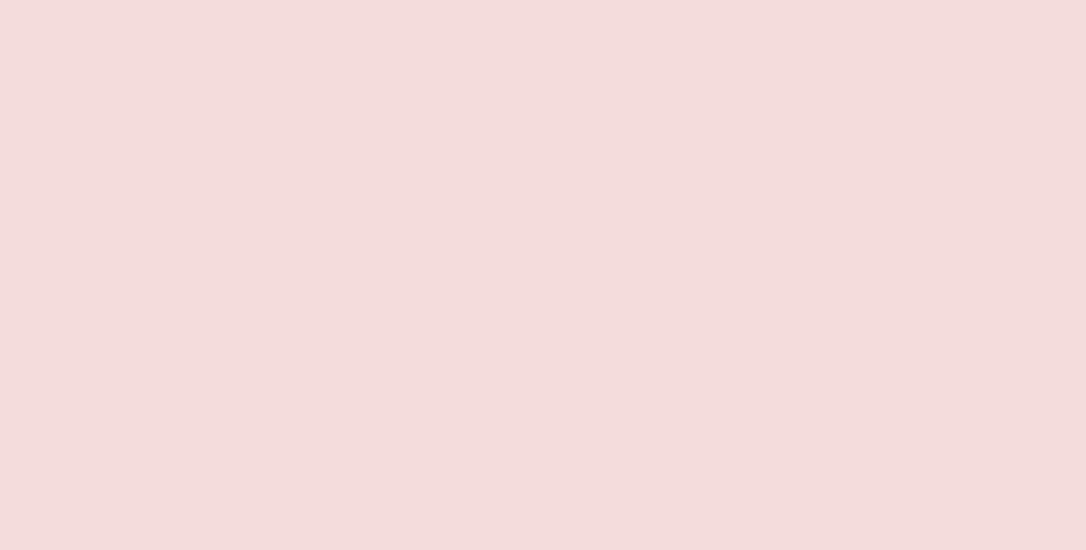
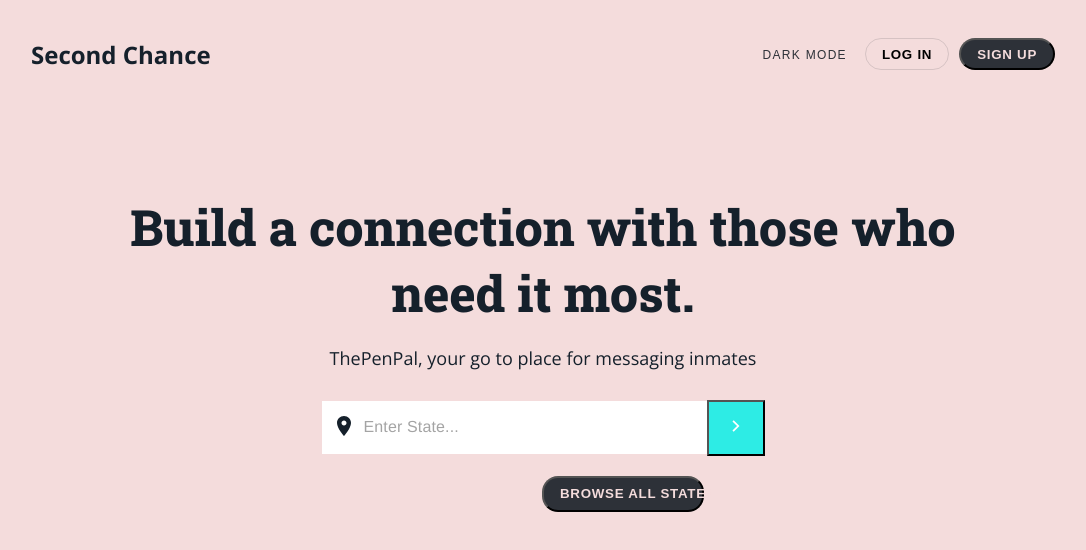
Before and after one commit to ZacharyCWilliams/secondchance, a React (Create React App) app in the folder client/: page /enter/app in a window 1280 px wide. Shown: the top 550 px of the page, without its empty margins (97-1183 px from the left). Built offline with nearby package versions, Linux system fonts and the light colour scheme; a web font is replaced by a local one.

Commit message:
create enter app page

```diff
--- a/client/src/App.js
+++ b/client/src/App.js
@@ -1,6 +1,7 @@
 import React, { Component } from 'react';
 import HomePage from "./containers/HomePage";
 import './App.css';
+import EnterApp from './components/EnterSite/EnterApp'
 import BrowseProfiles from "./components/BrowseProfiles";
 import Inmate from './components/Profiles/Inmate'
 import CitizenForm from './components/Profiles/CitizenForm'
@@ -40,6 +41,9 @@ class App extends Component {
             <Route exact path="/enter">
               <EnterSite />
             </Route>
+            <Route exact path="/enter/app">
+              <EnterApp />
+            </Route>
           </Switch>
       </div>
     );
--- /dev/null
+++ b/client/src/components/EnterSite/EnterApp.jsx
@@ -0,0 +1,98 @@
+import React, { Component, useEffect, useState } from "react";
+import HomeMainCSS from "../../styles/Home/HomeMainSection.css";
+import LocationOnIcon from "@material-ui/icons/LocationOn";
+import ArrowForwardIosIcon from "@material-ui/icons/ArrowForwardIos";
+import Modal from '../../components/Modal'
+
+class EnterApp extends Component {
+  constructor(props) {
+    super(props);
+    this.state = {
+      showSignUp: false,
+      showLogIn: false
+    };
+  }
+
+  handleLogIn = () => {
+    console.log("log in handled");
+  }
+
+  handleExitClick = () => {
+    const { showSignUp } = this.state;
+    this.setState({ showSignUp: !showSignUp });
+  }
+
+  handleSignUp = () => {
+    console.log("sign up");
+    const { showSignUp } = this.state;
+    this.setState({ showSignUp: !showSignUp });
+    console.log(this.state)
+  }
+
+  render() {
+
+    const { showSignUp } = this.state;
+    return (
+      <div>
+        <div className="enter-app-nav-container">
+          <section className="enter-app-nav-bar">
+            <h2 className="enter-app-h2">Second Chance</h2>
+
+            <div className="enter-app-button-container">
+              <button className="enter-app-button enter-app-mode">
+                Dark Mode
+              </button>
+              <button className="enter-app-button enter-app-login">
+                LOG IN
+              </button>
+              <button
+                onClick={this.handleSignUp}
+                className="enter-app-button enter-app-signup"
+              >
+                SIGN UP
+              </button>
+            </div>
+          </section>
+        </div>
+        <section className="home-text-section">
+          {showSignUp ? <Modal onClick={this.handleExitClick} /> : <></>}
+          <h1 className="home-h1">
+            Build a connection with those who need it most.
+          </h1>
+          <p className="home-p">
+            ThePenPal, your go to place for messaging inmates
+          </p>
+          <form className="home-form">
+            <div className="search-container">
+              <div className="location-icon">
+                <LocationOnIcon />
+              </div>
+              <div>
+                <input
+                  onClick={this.handleSignUp}
+                  placeholder="Enter State..."
+                  className="search-bar"
+                  type="text"
+                />
+              </div>
+              <div>
+                <button className="home-submit-button">
+                  <ArrowForwardIosIcon style={{ fontSize: "14px" }}>
+                    ArrowForwardIosIcon
+                  </ArrowForwardIosIcon>
+                </button>
+              </div>
+            </div>
+          </form>
+          <div className="button-flex-container">
+            <button onClick={this.handleSignUp} className="browse-all-button browser">
+              Browse all states
+            </button>
+          </div>
+        </section>
+      </div>
+    );
+  }
+}
+
+export default EnterApp;
--- a/client/src/styles/EnterSite/mode.css
+++ b/client/src/styles/EnterSite/mode.css
@@ -124,6 +124,82 @@
   line-height: 35px;
 }
 
+.enter-app-nav-bar {
+  display: flex;
+  justify-content: space-between;
+  width: 1024px;
+}
+
+.enter-app-nav-container {
+  display: flex;
+  justify-content: center;
+  margin-top: 28px;
+  padding: 10px;
+}
+
+.enter-app-signup {
+  letter-spacing: 0.72px;
+  color: #F4DCDC;
+  background-color: #2D3138;
+  margin-right: 0;
+  height: 32px;
+  padding-left: 16px;
+  padding-right: 16px;
+  border-radius: 16px;
+  cursor: pointer;
+  white-space: nowrap;
+  text-transform: uppercase;
+  font-weight: 600;
+}
+
+.enter-app-login {
+  letter-spacing: 0.72px;
+  font-weight: 600;
+  text-transform: uppercase;
+  line-height: normal;
+  border: 1px solid rgba(45,49,56,0.15);
+  color: black;
+  background-color: transparent;
+  padding-left: 16px;
+  padding-right: 16px;
+  border-radius: 16px;
+  cursor: pointer;
+  white-space: nowrap;
+  margin-right: 10px;
+  height: 32px;
+}
+
+.enter-app-login:hover {
+  background-color: rgba(45,49,56,0.03);
+}
+
+.enter-app-mode {
+  display: inline-block;
+  color: rgb(45, 49, 56);
+  text-transform: uppercase;
+  font-size: 12px;
+  letter-spacing: 1.3px;
+  line-height: normal;
+  padding-top: 8.2px;
+  background-color: transparent;
+  margin-right: 18px;
+  cursor: pointer;
+  border: none;
+  padding-bottom: 10px;
+  border-bottom: 1px solid #F4DCDC;
+  padding-left: 0px;
+  padding-right: 0px;
+}
+
+.enter-app-mode:hover {
+  transition: border 0.1s ease-in-out 0s;
+  border-bottom: 1px solid rgba(45, 49, 56, 0.4);
+  /* padding-bottom: 10px; */
+}
+
+.browser {
+  margin-left: -176px;
+}
 /* .button-container {
   touch-action: pan-x;
   display: inline-block;
```
Also changed, not shown: client/src/components/LogInModal.jsx (added, +112 -0 lines).
